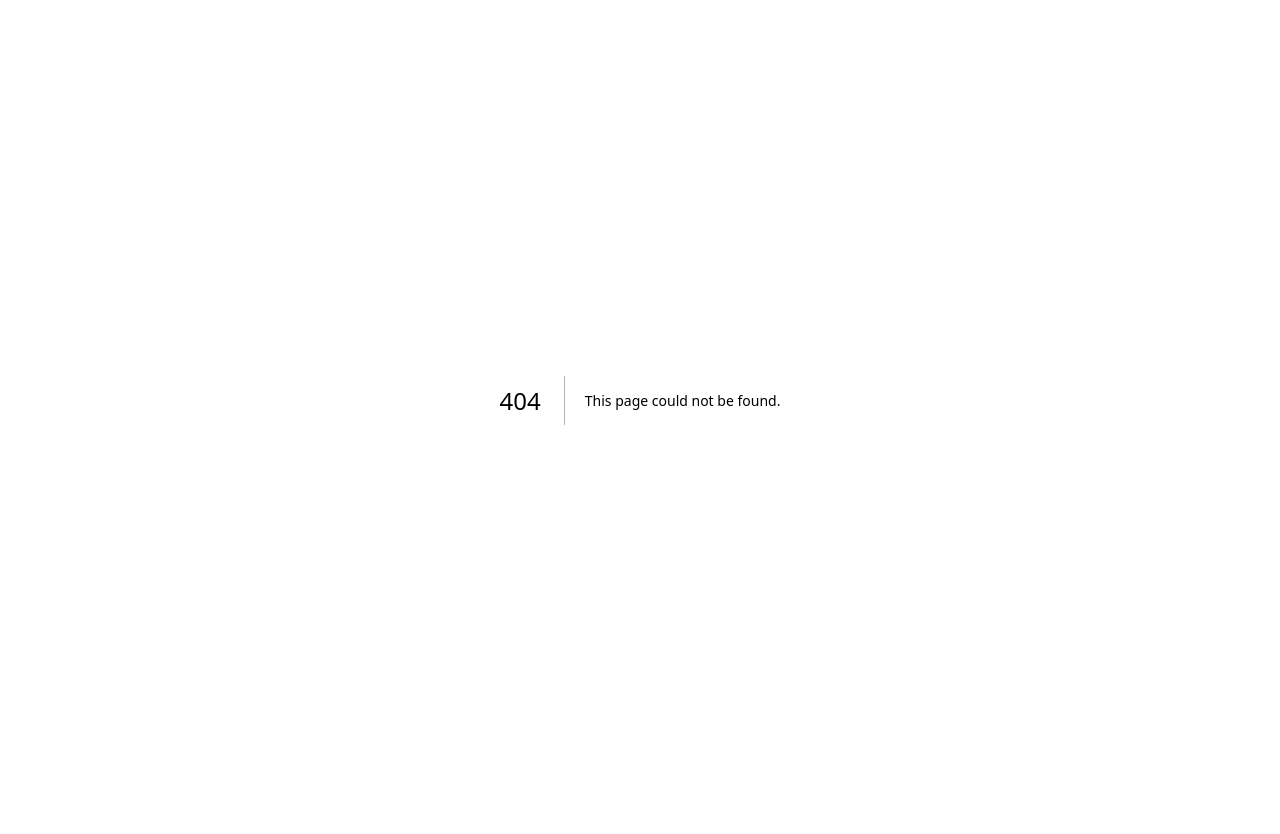
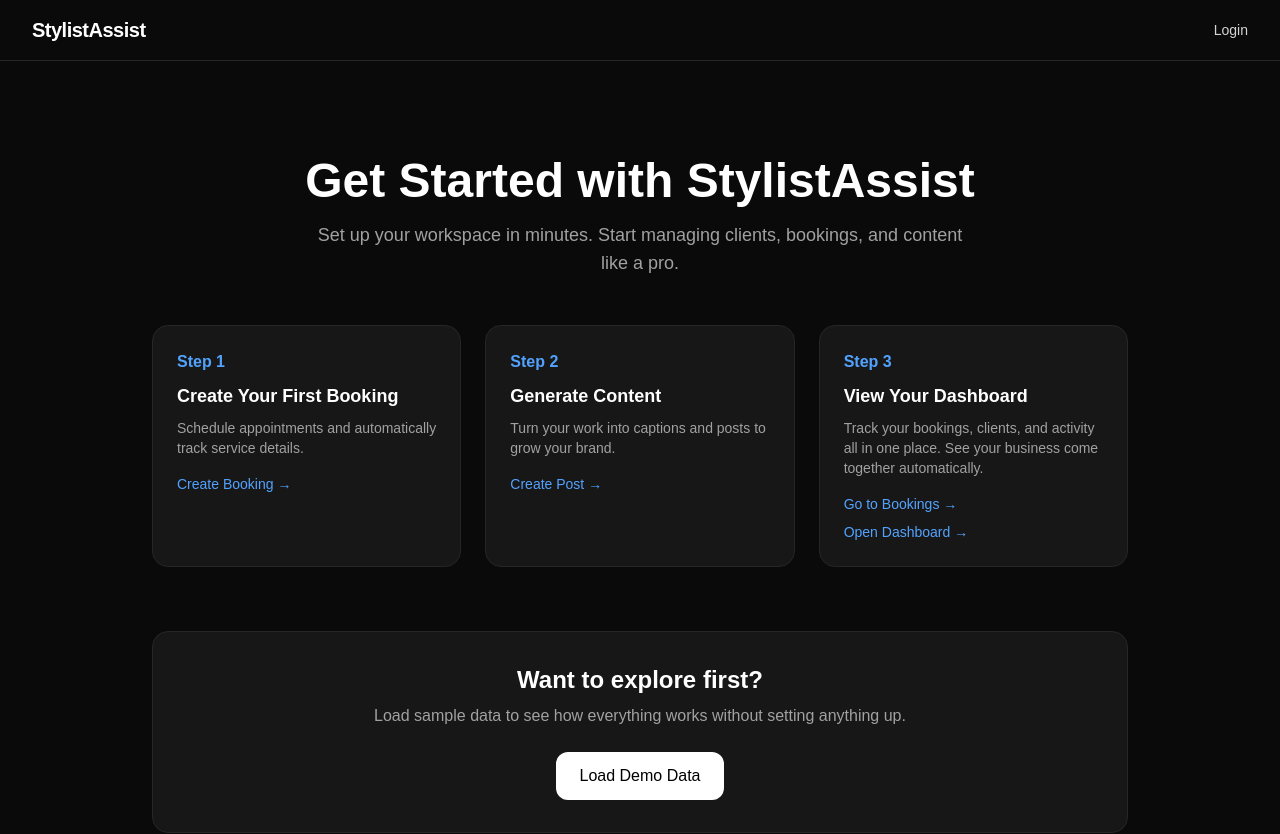
Before and after one commit to tylerboutwell/stylist-assist, a Next.js app in the folder frontend/: page /get-started in a window 1280 px wide. Before the commit this address had no page. Shown: the top 834 px of the page. Before the commit the page ends 800 px from the top, so only its background shows below. Built offline with nearby package versions, Linux system fonts and the light colour scheme.

Commit message:
create get started page

```diff
--- /dev/null
+++ b/frontend/app/get-started/page.tsx
@@ -0,0 +1,110 @@
+'use client';
+import Navbar from "@/components/Navbar";
+import Link from "next/link";
+
+export default function GetStartedPage() {
+  return (
+    <main className="min-h-screen bg-neutral-950 text-white">
+      <Navbar />
+
+      <div className="max-w-5xl mx-auto px-6 py-16">
+        {/* Header */}
+        <div className="text-center mb-12">
+          <h1 className="text-4xl md:text-5xl font-bold">
+            Get Started with StylistAssist
+          </h1>
+          <p className="text-neutral-400 mt-4 text-lg max-w-2xl mx-auto">
+            Set up your workspace in minutes. Start managing clients, bookings,
+            and content like a pro.
+          </p>
+        </div>
+
+        {/* Steps */}
+        <div className="grid md:grid-cols-3 gap-6">
+          <div className="bg-neutral-900 border border-neutral-800 rounded-2xl p-6">
+            <div className="text-blue-400 font-semibold mb-2">Step 1</div>
+            <h3 className="text-lg font-semibold">Create Your First Booking</h3>
+            <p className="text-neutral-400 text-sm mt-2">
+              Schedule appointments and automatically track service details.
+            </p>
+            <Link
+                href="/booking/new"
+                className="inline-block mt-4 text-sm text-blue-400 hover:text-blue-300"
+            >
+              Create Booking →
+            </Link>
+          </div>
+
+          <div className="bg-neutral-900 border border-neutral-800 rounded-2xl p-6">
+            <div className="text-blue-400 font-semibold mb-2">Step 2</div>
+            <h3 className="text-lg font-semibold">Generate Content</h3>
+            <p className="text-neutral-400 text-sm mt-2">
+              Turn your work into captions and posts to grow your brand.
+            </p>
+            <Link
+                href="/createpost"
+                className="inline-block mt-4 text-sm text-blue-400 hover:text-blue-300"
+            >
+              Create Post →
+            </Link>
+          </div>
+          <div className="bg-neutral-900 border border-neutral-800 rounded-2xl p-6">
+            <div className="text-blue-400 font-semibold mb-2">Step 3</div>
+
+            <h3 className="text-lg font-semibold">
+              View Your Dashboard
+            </h3>
+
+            <p className="text-neutral-400 text-sm mt-2">
+              Track your bookings, clients, and activity all in one place. See your
+              business come together automatically.
+            </p>
+
+            <div className="flex flex-col gap-2 mt-4">
+              <Link
+                  href="/booking"
+                  className="text-sm text-blue-400 hover:text-blue-300"
+              >
+                Go to Bookings →
+              </Link>
+
+              <Link
+                  href="/"
+                  className="text-sm text-blue-400 hover:text-blue-300"
+              >
+                Open Dashboard →
+              </Link>
+            </div>
+          </div>
+
+        </div>
+
+
+        {/* Optional Demo Section */}
+        <div className="mt-16 bg-neutral-900 border border-neutral-800 rounded-2xl p-8 text-center">
+          <h2 className="text-2xl font-semibold">Want to explore first?</h2>
+          <p className="text-neutral-400 mt-2">
+            Load sample data to see how everything works without setting anything up.
+          </p>
+
+          <button
+              className="mt-6 bg-white text-black px-6 py-3 rounded-xl font-medium hover:bg-neutral-200 transition"
+              onClick={() => alert("Hook this up to seed/demo data later")}
+          >
+            Load Demo Data
+          </button>
+        </div>
+
+        {/* Bottom CTA */}
+        <div className="text-center mt-16">
+          <Link
+            href="/"
+            className="text-blue-400 hover:text-blue-300 text-sm"
+          >
+            Skip setup and go to dashboard →
+          </Link>
+        </div>
+      </div>
+    </main>
+  );
+}
```
